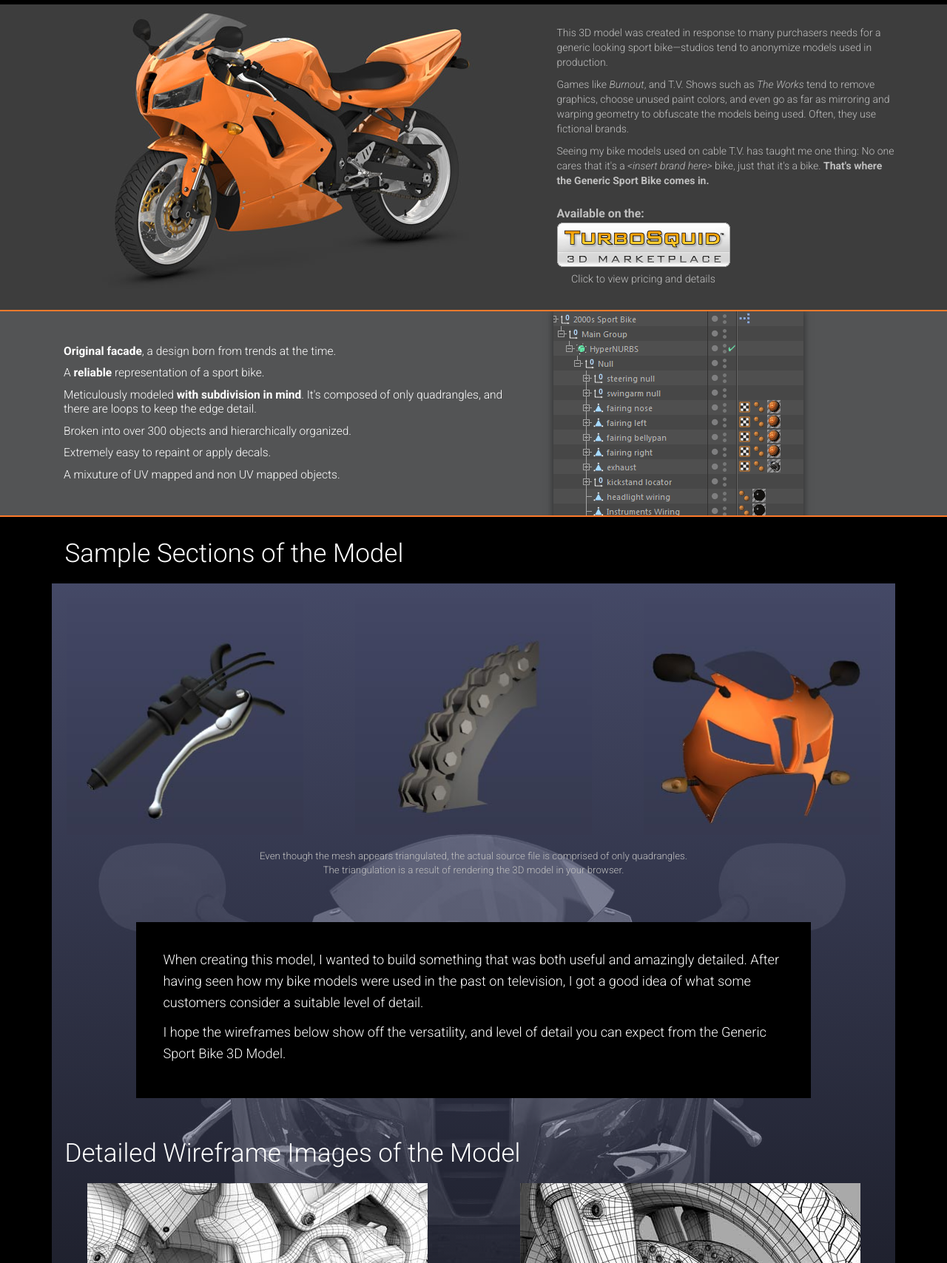
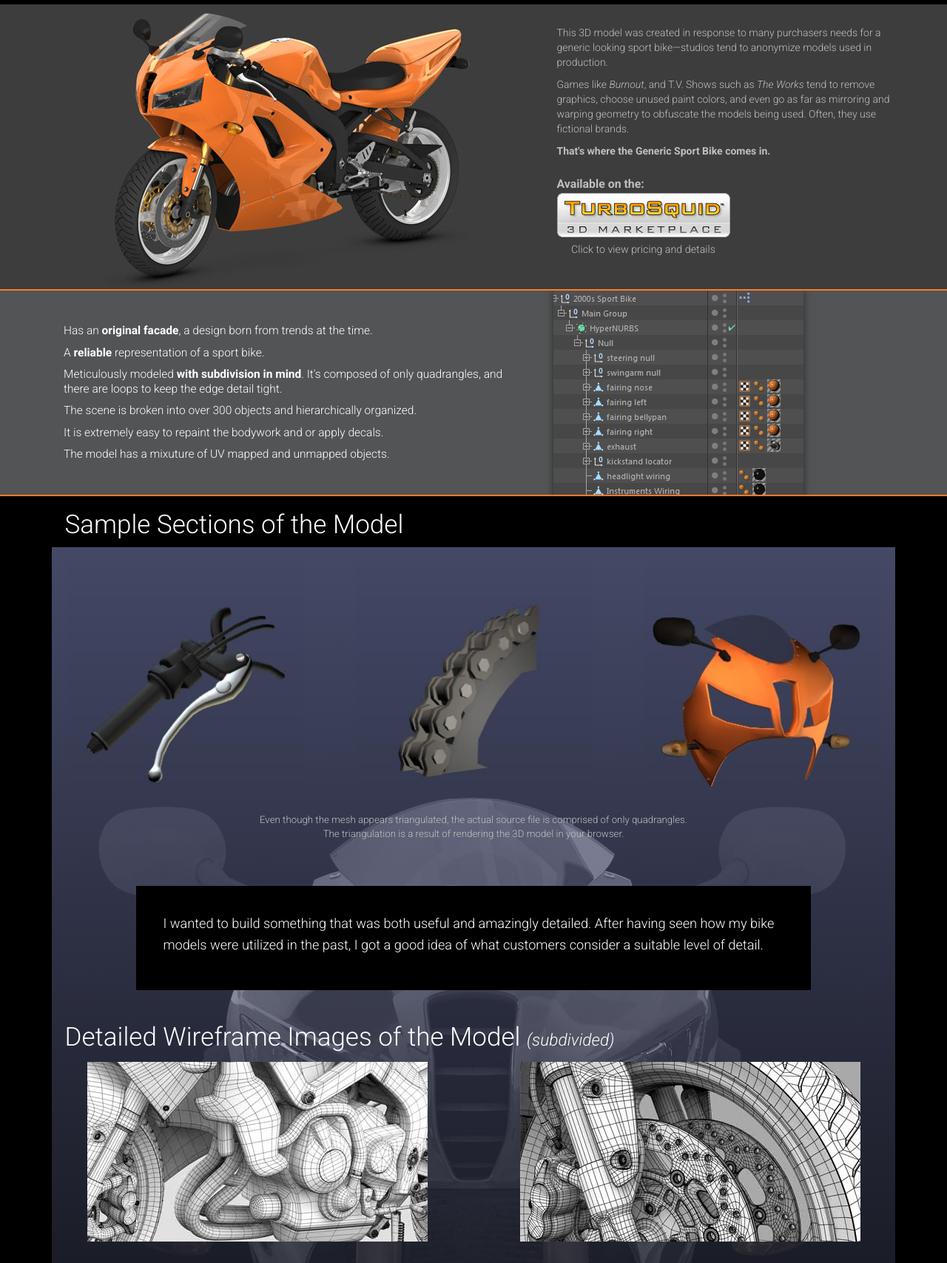
Before and after one commit to jamiehs/generic-sport-bike-lp, a PHP site: page / in a window 1280 px wide. Shown: the part 212-1920 px from the top of the page at 74% size. Run offline with PHP 8.4, Linux system fonts and the light colour scheme.

Commit message:
Cleanup, adding wireframe toggle switch.

```diff
--- a/css/styles.css
+++ b/css/styles.css
@@ -151,7 +151,7 @@ body.webgl .starts-hidden {
 #sample-section h2 {
   padding-left: 0.5em;
   font-size: 2.5em;
-  line-height: 1.7em; }
+  line-height: 1.1em; }
   #sample-section h2 em {
     font-style: italic;
     font-size: 0.65em; }
--- a/css/styles.scss
+++ b/css/styles.scss
@@ -18,6 +18,8 @@ $heaviest_weight: 700;
 // Offset and shadow size for
 // the hierarchy image.
 $shadow_offset: 10px;
+
+$model-section-transition-speed: 310ms;
 
 
 ////////////////////////////////////////////////
@@ -237,7 +239,7 @@ body.webgl .starts-hidden {
   h2 {
     padding-left: 0.5em;
     font-size: 2.5em;
-    line-height: 1.7em;
+    line-height: 1.1em;
     em {
       font-style: italic;
       font-size: 0.65em;
@@ -332,7 +334,7 @@ body.webgl .starts-hidden {
   width: 100%;
   height: 0;
   padding-top: 100%;
-  @include transition( all, 310ms, linear );
+  @include transition( all, $model-section-transition-speed, linear );
 
   &:hover {
     @include box-shadow( 0, 0, 8px, 3px, rgba(134, 160, 255, 0.30) );
@@ -343,10 +345,41 @@ body.webgl .starts-hidden {
     left: 0;
     width: 100%;
   }
-
   canvas {
     position: absolute;
     top: 0;
     left: 0;
+    z-index: 5;
   }
 }
+.model-sample-wrapper {
+  .toggle-wireframe {
+    display: block;
+    cursor: pointer;
+    opacity: 0;
+    visibility: hidden;
+    text-indent: -200%;
+    overflow: hidden;
+    position: absolute;
+    z-index: 10;
+    top: 4px;
+    left: 4px;
+    width: 35px;
+    height: 35px;
+    background: {
+      image: url('../img/wireframe-globe.8bit.png');
+      repeat: no-repeat;
+      position: 0 0;
+    }
+    @include transition( all, $model-section-transition-speed, linear );
+  }
+  &.model-loaded {
+    .toggle-wireframe {
+      opacity: 0.25;
+      visibility: visible;
+    }
+    &:hover .toggle-wireframe {
+      opacity: 1.0;
+    }
+  }
+}
--- a/index.html
+++ b/index.html
@@ -32,7 +32,7 @@
           <div id="intro-copy" class="col-md-5">
             <p>This 3D model was created in response to many purchasers needs for a generic looking sport bike&mdash;studios tend to anonymize models used in production.</p>
             <p>Games like <em>Burnout</em>, and T.V. Shows such as <em>The Works</em> tend to remove graphics, choose unused paint colors, and even go as far as mirroring and warping geometry to obfuscate the models being used. Often, they use fictional brands.</p>
-            <p>Seeing my bike models used on cable T.V. has taught me one thing: No one cares that it's a <em>&lt;insert brand here&gt;</em> bike, just that it's a bike. <strong>That's where the Generic&nbsp;Sport&nbsp;Bike comes&nbsp;in.</strong></p>
+            <p><strong>That's where the Generic&nbsp;Sport&nbsp;Bike comes&nbsp;in.</strong></p>
             <div class="ts-cta">
                 <a href="http://www.turbosquid.com/FullPreview/Index.cfm/ID/666315?referral=Jamie-Hamel-Smith">
                     <span>Available on the:</span><br>
@@ -50,12 +50,12 @@
             <div id="header-details" class="row">
                 <div class="col-md-7 col-sm-7">
                     <ul class="list-unstyled">
-                        <li><strong>Original facade</strong>, a design born from trends at the time.</li>
+                        <li>Has an <strong>original facade</strong>, a design born from trends at the time.</li>
                         <li>A <strong>reliable</strong> representation of a sport bike.</li>
-                        <li>Meticulously modeled <strong>with subdivision in mind</strong>. It's composed of only quadrangles, and there are loops to keep the edge detail.</li>
-                        <li>Broken into over 300 objects and hierarchically organized.</li>
-                        <li>Extremely easy to repaint or apply decals.</li>
-                        <li>A mixuture of UV mapped and non UV mapped objects.</li>
+                        <li>Meticulously modeled <strong>with subdivision in mind</strong>. It's composed of only quadrangles, and there are loops to keep the edge detail tight.</li>
+                        <li>The scene is broken into over 300 objects and hierarchically organized.</li>
+                        <li>It is extremely easy to repaint the bodywork and or apply decals.</li>
+                        <li>The model has a mixuture of UV mapped and unmapped objects.</li>
                     </ul>
                 </div>
                 <div id="cropped-hierarchy-wrapper" class="col-md-5 col-sm-5">
@@ -78,6 +78,7 @@
                             <div class="model-sample-wrapper">
                                 <div id="handlebar" class="model">
                                     <img src="./img/handlebar-placeholder.jpg">
+                                    <a class="toggle-wireframe" href="#toggle-wireframe">Toggle Wireframe</a>
                                 </div>
                             </div>
                         </div>
@@ -85,6 +86,7 @@
                             <div class="model-sample-wrapper">
                                 <div id="chain_sprocket" class="model">
                                     <img src="./img/chain-placeholder.jpg">
+                                    <a class="toggle-wireframe" href="#toggle-wireframe">Toggle Wireframe</a>
                                 </div>
                             </div>
                         </div>
@@ -92,6 +94,7 @@
                             <div class="model-sample-wrapper">
                                 <div id="nose" class="model">
                                     <img src="./img/nose-placeholder.jpg">
+                                    <a class="toggle-wireframe" href="#toggle-wireframe">Toggle Wireframe</a>
                                 </div>
                             </div>
                         </div>
@@ -99,25 +102,24 @@
                     <p class="footnote hidden-xs hidden-sm">Even though the mesh appears triangulated, the actual source file is comprised of only quadrangles. <br>The triangulation is a result of rendering the 3D model in your browser.</p>
                 </div>
                 <div id="inset-copy">
-                    <p>When creating this model, I wanted to build something that was both useful and amazingly detailed. After having seen how my bike models were used in the past on television, I got a good idea of what some customers consider a suitable level of detail.</p>
-                    <p>I hope the wireframes below show off the versatility, and level of detail you can expect from the Generic Sport Bike 3D Model.</p>
+                    <p>I wanted to build something that was both useful and amazingly detailed. After having seen how my bike models were utilized in the past, I got a good idea of what customers consider a suitable level of detail.</p>
                 </div>
-                <h2>Detailed Wireframe Images of the Model</h2>
+                <h2>Detailed Wireframe Images of the Model <em>(subdivided)</em></h2>
                 <div id="detail-images">
                     <div class="row">
                         <div class="col-md-6">
-                            <a href="./img/galleries/engine-exposed.jpg"><img src="./img/galleries/engine-exposed_th.jpg"></a>
+                            <img src="./img/galleries/engine-exposed_th.jpg">
                         </div>
                         <div class="col-md-6">
-                            <a href="./img/galleries/front-brakes.jpg"><img src="./img/galleries/front-brakes_th.jpg"></a>
+                            <img src="./img/galleries/front-brakes_th.jpg">
                         </div>
                     </div>
                     <div class="row">
                         <div class="col-md-6">
-                            <a href="./img/galleries/front-sprocket.jpg"><img src="./img/galleries/front-sprocket_th.jpg"></a>
+                            <img src="./img/galleries/front-sprocket_th.jpg">
                         </div>
                         <div class="col-md-6">
-                            <a href="./img/galleries/throttle-area.jpg"><img src="./img/galleries/throttle-area_th.jpg"></a>
+                            <img src="./img/galleries/throttle-area_th.jpg">
                         </div>
                     </div>
                 </div>
--- a/js/scripts.js
+++ b/js/scripts.js
@@ -25,9 +25,17 @@ var GenericSportBike = {
         $('#sample-section').find('h2:first em').show();
     },
 
+    bindSampleSectionToggleWireframe: function(){
+        $('#sample-section').find('.toggle-wireframe').click(function(event){
+            event.preventDefault();
+            $(this).parents('.model').data('model').toggleWireframe();
+        });
+    },
+
     // This is fired on the window.onload event via jQuery, and
     // is used to load the massive ThreeJS library after the fact.
     deferredLoading: function(){
+        var self = this;
         this.loadBikeBg();
 
         // If it doesn't support WebGL, then don;t even load Three.js
@@ -53,6 +61,8 @@ var GenericSportBike = {
                 window.ChainModel.cameraHeight = 4;
                 window.ChainModel.autoRotationSpeed =  0.00065;
                 window.ChainModel.init();
+
+                self.bindSampleSectionToggleWireframe();
 
             });
             $('body').addClass('webgl');
@@ -123,6 +133,7 @@ function LoadCollada( canvasId, filename ) {
 
         self.canvas[0].appendChild( self.renderer.domElement );
         self.canvas.find('img').remove();
+        self.canvas.parents('.model-sample-wrapper').addClass('model-loaded');
         GenericSportBike.showSampleSectionHeaderInstructions();
 
         $(window).resize(function(){
@@ -130,12 +141,15 @@ function LoadCollada( canvasId, filename ) {
             self.renderer.setSize( self.canvas.width(), parseInt(self.canvas.css('padding-top')) );
         });
 
-        self.canvas.bind( 'mousedown', function(){
+        self.canvas.bind( 'mouseenter', function(){
             self.autoRotate = false;
         });
         self.canvas.bind( 'mouseleave', function(){
             self.autoRotate = true;
         });
+
+        // Attach a reference to this object to a data property.
+        $(self.canvasId).data('model', self);
     };
 
     this.animate = function() {
@@ -152,7 +166,6 @@ function LoadCollada( canvasId, filename ) {
 
     this.init = function(){
         var self = this;
-        console.log( self );
         if( $(self.canvasId).length && $(self.canvasId).is(':visible') ) {
             var loader = new THREE.ColladaLoader();
             loader.options.convertUpAxis = true;
```
Also changed, not shown: other parts of css/styles.css (+29 -1 lines), img/wireframe-globe.8bit.png (added), img/wireframe-globe.png (added).
